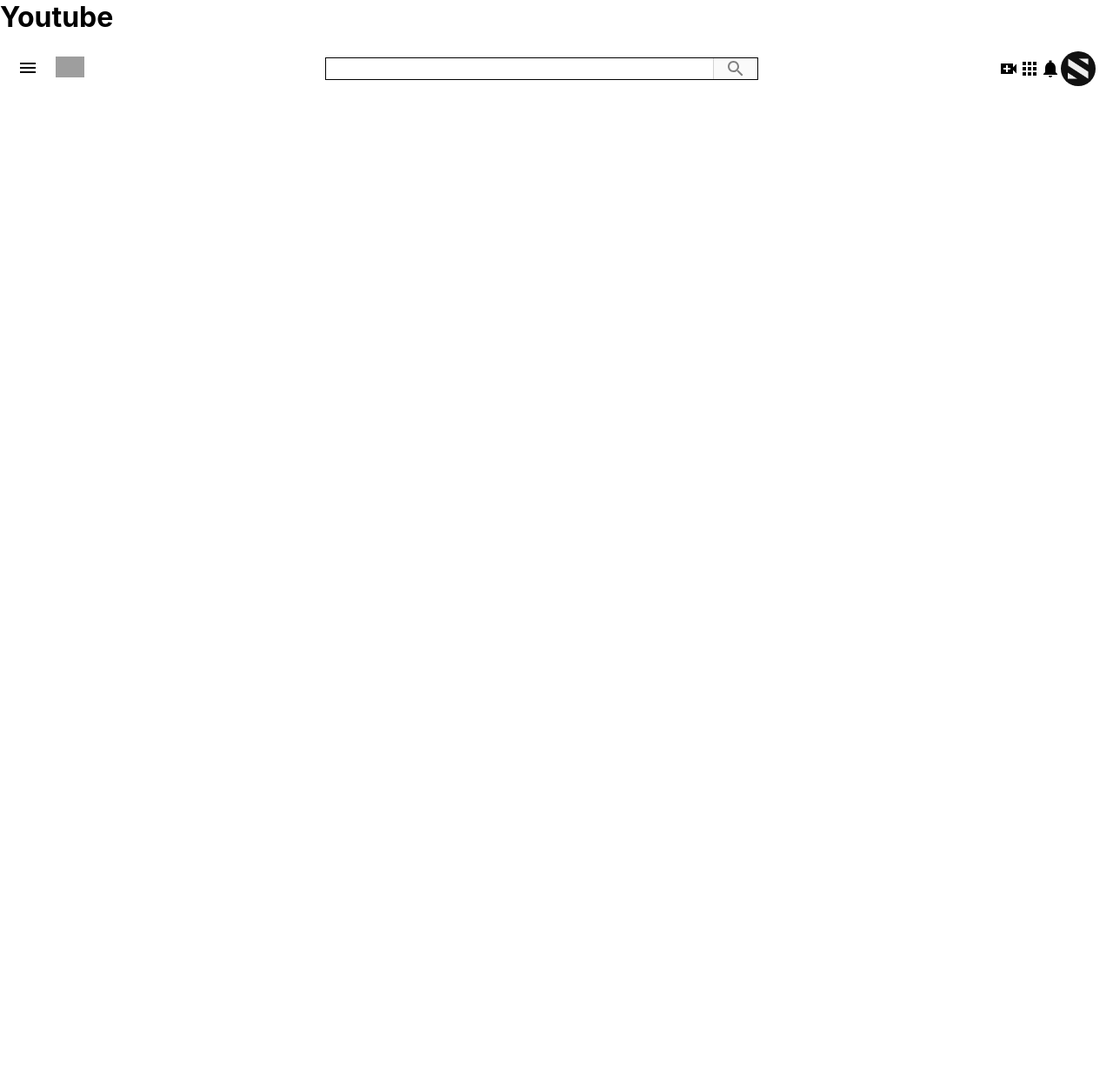
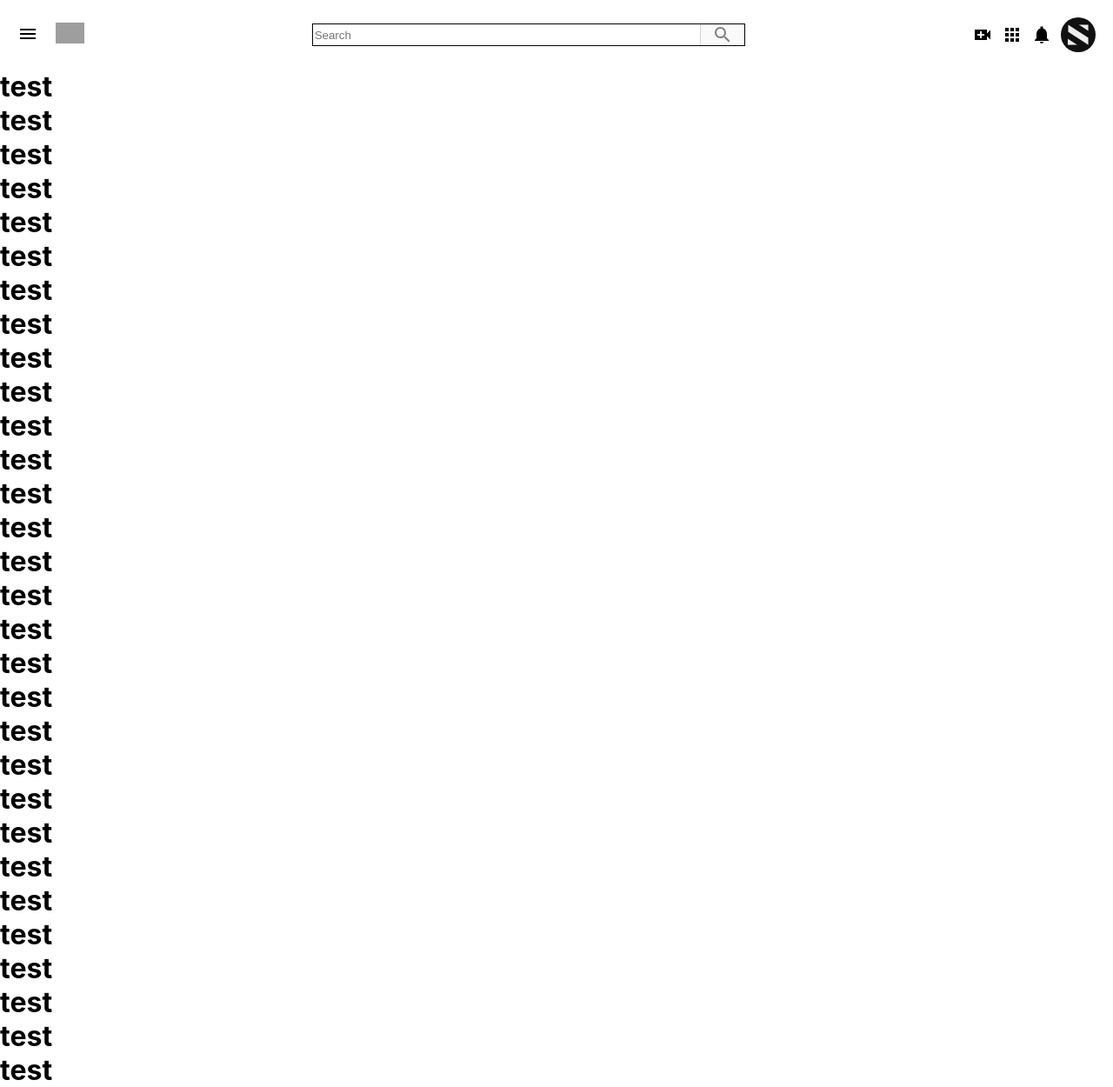
Before and after one commit to nirmalshah88/youtube-clone, a React (Create React App) app: page / in a window 1280 px wide. Shown: the whole page at 87% size. Before the commit the page ends 800 px from the top, so only its background shows below. Built offline with nearby package versions, Linux system fonts and the light colour scheme; grey boxes are pictures that could not be loaded.

Commit message:
Finished building out <Header/> component with menu, logo, search bar, and icons.

```diff
--- a/src/App.js
+++ b/src/App.js
@@ -7,10 +7,38 @@
   return (
     // Using BEM class naming
     <div className="App">
-      <h1>Youtube</h1>
-
       <Header />
       {/* Sidebar */}
+      <h1>test</h1>
+      <h1>test</h1>
+      <h1>test</h1>
+      <h1>test</h1>
+      <h1>test</h1>
+      <h1>test</h1>
+      <h1>test</h1>
+      <h1>test</h1>
+      <h1>test</h1>
+      <h1>test</h1>
+      <h1>test</h1>
+      <h1>test</h1>
+      <h1>test</h1>
+      <h1>test</h1>
+      <h1>test</h1>
+      <h1>test</h1>
+      <h1>test</h1>
+      <h1>test</h1>
+      <h1>test</h1>
+      <h1>test</h1>
+      <h1>test</h1>
+      <h1>test</h1>
+      <h1>test</h1>
+      <h1>test</h1>
+      <h1>test</h1>
+      <h1>test</h1>
+      <h1>test</h1>
+      <h1>test</h1>
+      <h1>test</h1>
+      <h1>test</h1>
       {/* Video Content */}
     </div>
   );
--- a/src/Header.css
+++ b/src/Header.css
@@ -3,6 +3,10 @@
   align-items: center;
   justify-content: space-between;
   padding: 20px;
+  position: sticky;
+  top: 0;
+  z-index: 100;
+  background-color: rgb(255, 255, 255, 0.95);
 }
 
 .header__logo {
@@ -25,12 +29,16 @@
   color: gray;
 }
 
+.header__input > input {
+  flex: 1;
+  border: none;
+}
+
 .header__icons {
   display: flex;
   align-items: center;
 }
 
-.header__input > input {
-  flex: 1;
-  border: none;
+.header__icon {
+  margin-right: 10px;
 }
--- a/src/Header.js
+++ b/src/Header.js
@@ -20,13 +20,13 @@
         />
       </div>
       <div className="header__input">
-        <input type="text" />
+        <input type="text" placeholder="Search" />
         <SearchSharpIcon className="header__inputButton" />
       </div>
       <div className="header__icons">
-        <VideoCallSharpIcon />
-        <AppsSharpIcon />
-        <NotificationsSharpIcon />
+        <VideoCallSharpIcon className="header__icon" />
+        <AppsSharpIcon className="header__icon" />
+        <NotificationsSharpIcon className="header__icon" />
         <Avatar alt="avatar" src="ns-logo-black-bg.png" />
       </div>
     </div>
```
